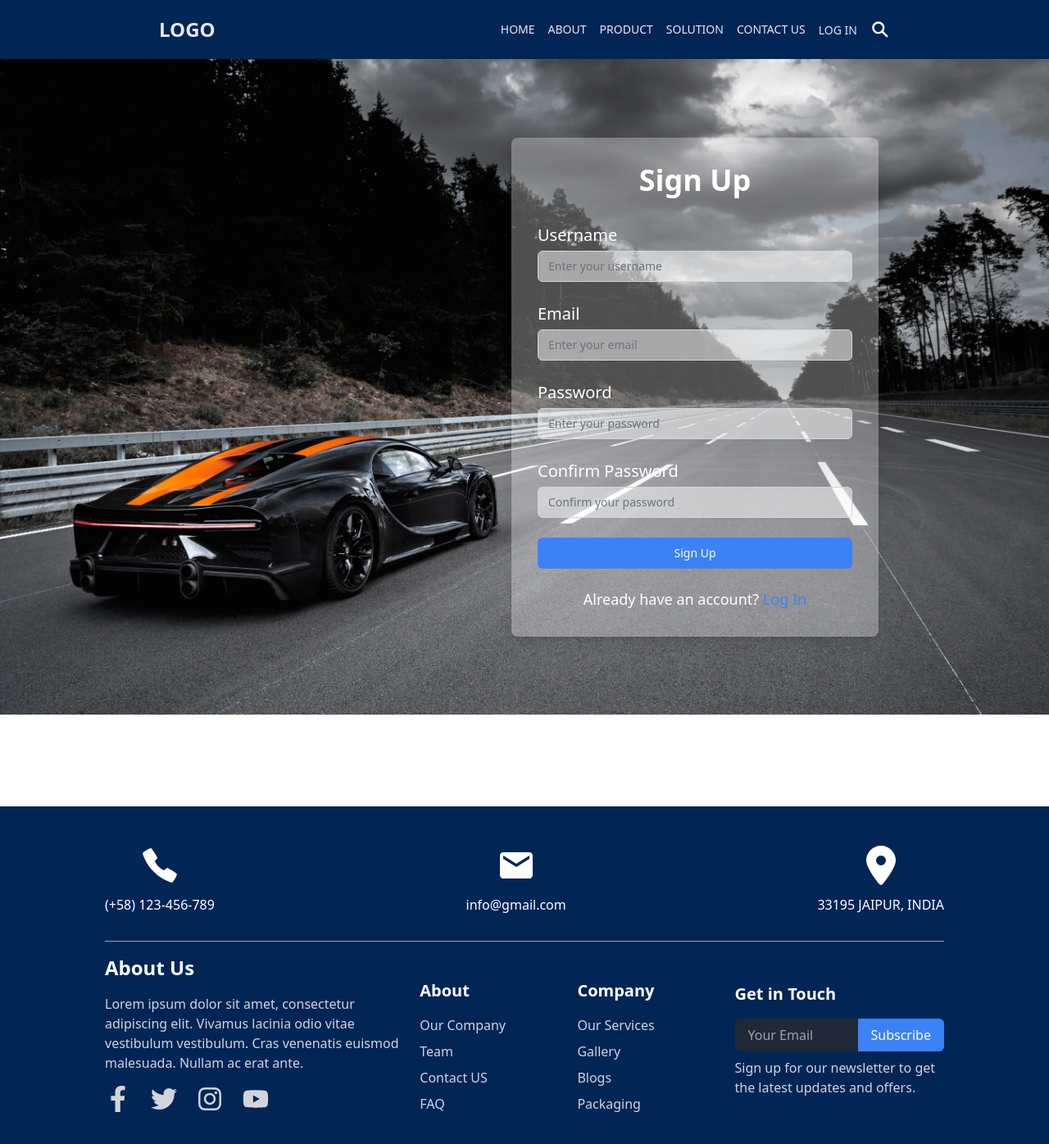
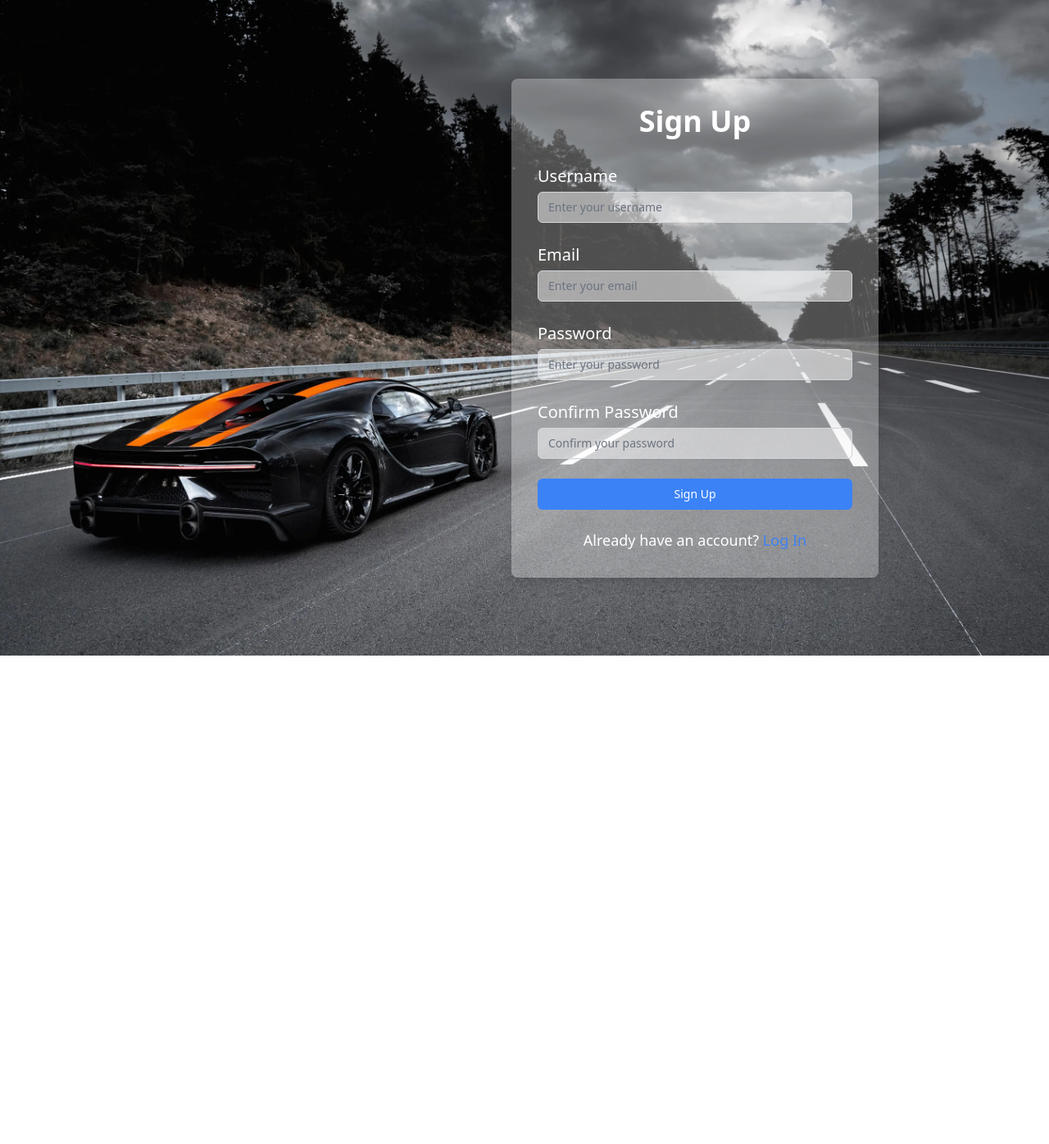
Before and after one commit to AjayAsnani/React-electric, a React (Vite) app: page /signup in a window 1280 px wide. Shown: the top 1396 px of the page at 82% size. After the commit the page ends 800 px from the top, so only its background shows below. Built offline with nearby package versions, Linux system fonts and the light colour scheme.

Commit message:
new commit

```diff
--- a/src/App.jsx
+++ b/src/App.jsx
@@ -1,7 +1,5 @@
 import React from "react";
-import Navbar from "./components/Navbar";
 import Home from "./components/Home";
-import Footer from "./components/Footer";
 import Login from "./pages/Login";
 import Signup from "./pages/SignUp";
 import { BrowserRouter, Route, Routes } from "react-router-dom";
@@ -9,14 +7,11 @@ import { BrowserRouter, Route, Routes } from "react-router-dom";
 const App = () => {
   return (
     <BrowserRouter>
-      <Navbar />
-
       <Routes>
         <Route path="/" element={<Home />} />
         <Route path="/login" element={<Login />} />
         <Route path="/signup" element={<Signup />} />
       </Routes>
-      <Footer />
     </BrowserRouter>
   );
 };
--- a/src/components/Home.jsx
+++ b/src/components/Home.jsx
@@ -5,10 +5,13 @@ import Feature from "./Feature";
 import Values from "./Values";
 import Testimonial from "./Testimonial";
 import Why from "./Why";
+import Navbar from "./Navbar";
+import Footer from "./Footer";
 
 const Home = () => {
   return (
     <div>
+      <Navbar />
       <div className="relative h-screen bg-cover bg-center bg-main-image">
         <div className="absolute inset-0 flex flex-col items-center justify-center text-center bg-black bg-opacity-50">
           <h1 className="text-white text-4xl md:text-6xl font-bold mb-4">
@@ -29,6 +32,7 @@ const Home = () => {
       <Values />
       <Testimonial />
       <Why />
+      <Footer />
     </div>
   );
 };
--- a/src/pages/SignUp.jsx
+++ b/src/pages/SignUp.jsx
@@ -82,7 +82,7 @@ const Signup = () => {
         <div className="mt-6 text-center">
           <p className="text-white text-[18px]">
             Already have an account?{" "}
-            <Link to={'/login'}>
+            <Link to={"/login"}>
               <a
                 href="#"
                 className="font-medium text-blue-500 hover:text-blue-700"
```
Lines whose indentation alone changed are shown as unchanged.
